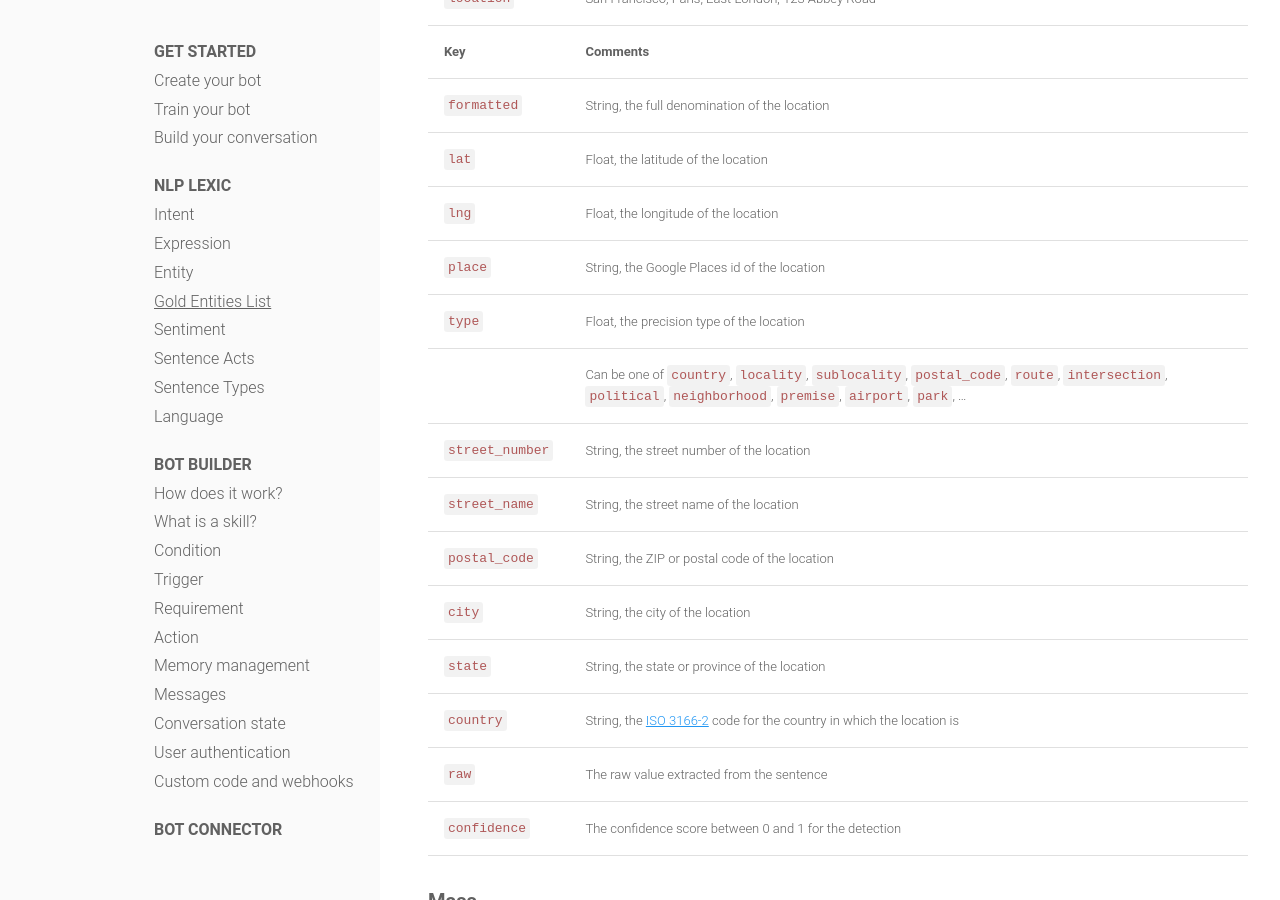
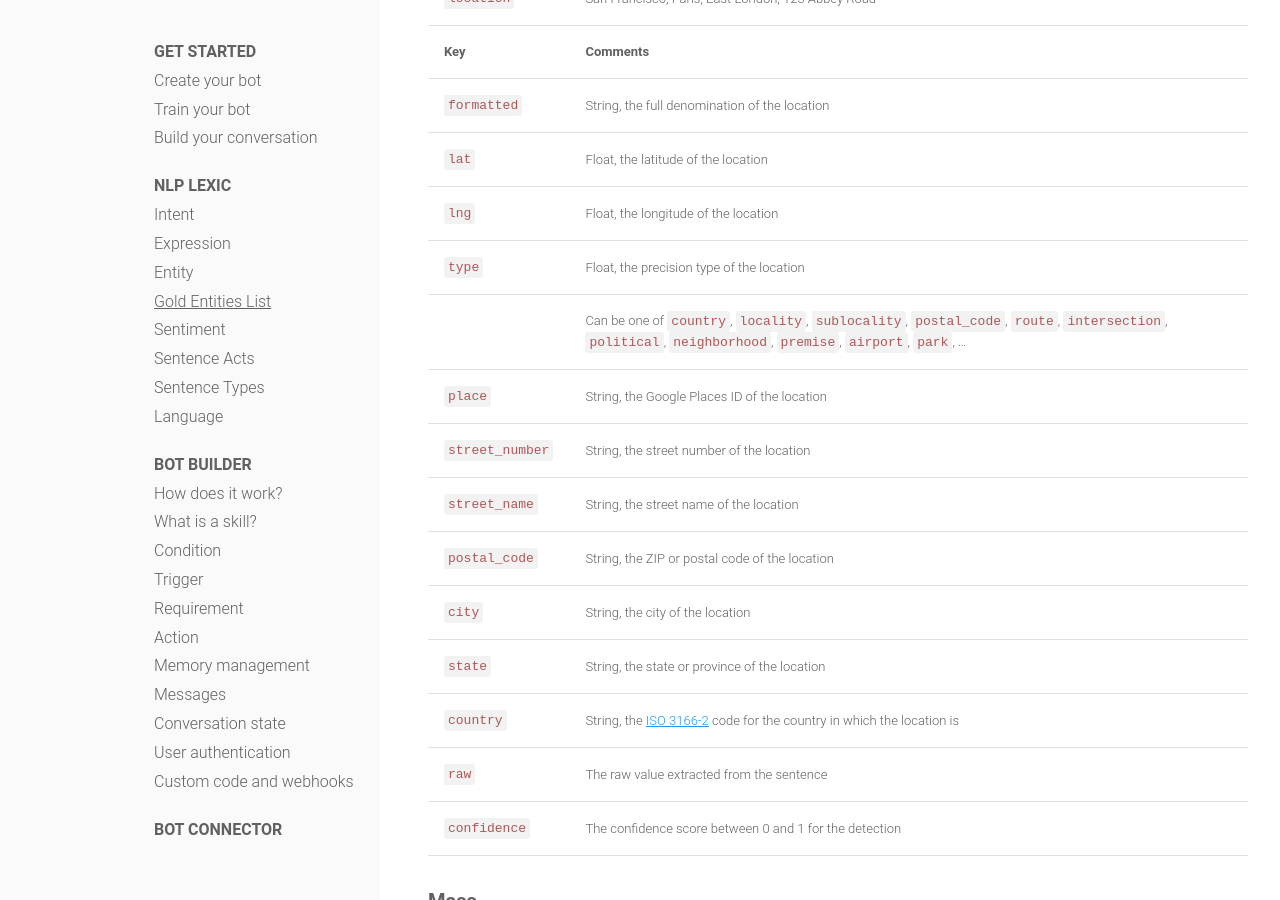
Before and after one commit to SAP-archive/docs, a Jekyll site: the page built from concepts/nlp_lexic/gold_entities.md, in a window 1280 px wide and 900 px high, scrolled down 8944 px. Built offline with Jekyll 4.4.1, drawn with Linux system fonts in a browser that asks for light colours; nearby versions of some CDN libraries; comment, search, counter and statistics services are not loaded.

```diff
--- a/concepts/nlp_lexic/gold_entities.md
+++ b/concepts/nlp_lexic/gold_entities.md
@@ -306,9 +306,9 @@ Keep an eye on it, as we're always improving the detection for current entities,
 | `formatted` | String, the full denomination of the location |
 | `lat` | Float, the latitude of the location |
 | `lng` | Float, the longitude of the location |
-| `place` | String, the Google Places id of the location |
 | `type` | Float, the precision type of the location |
 || Can be one of `country`, `locality`, `sublocality`, `postal_code`, `route`, `intersection`, `political`, `neighborhood`, `premise`, `airport`, `park`, ... |
+| `place` | String, the Google Places ID of the location |
 | `street_number` | String, the street number of the location |
 | `street_name` | String, the street name of the location |
 | `postal_code` | String, the ZIP or postal code of the location |
```
